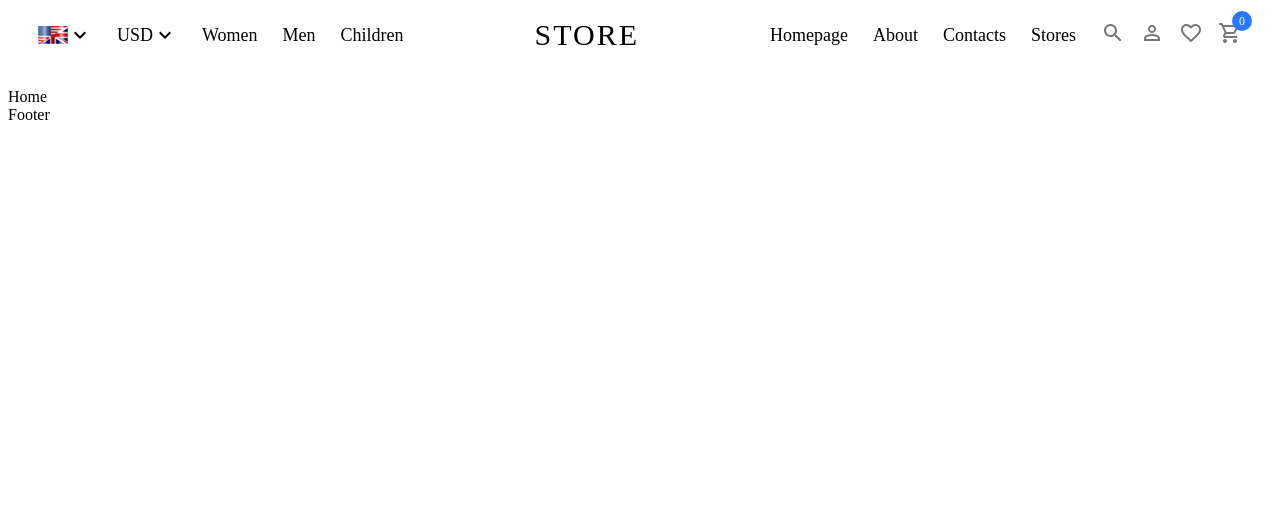
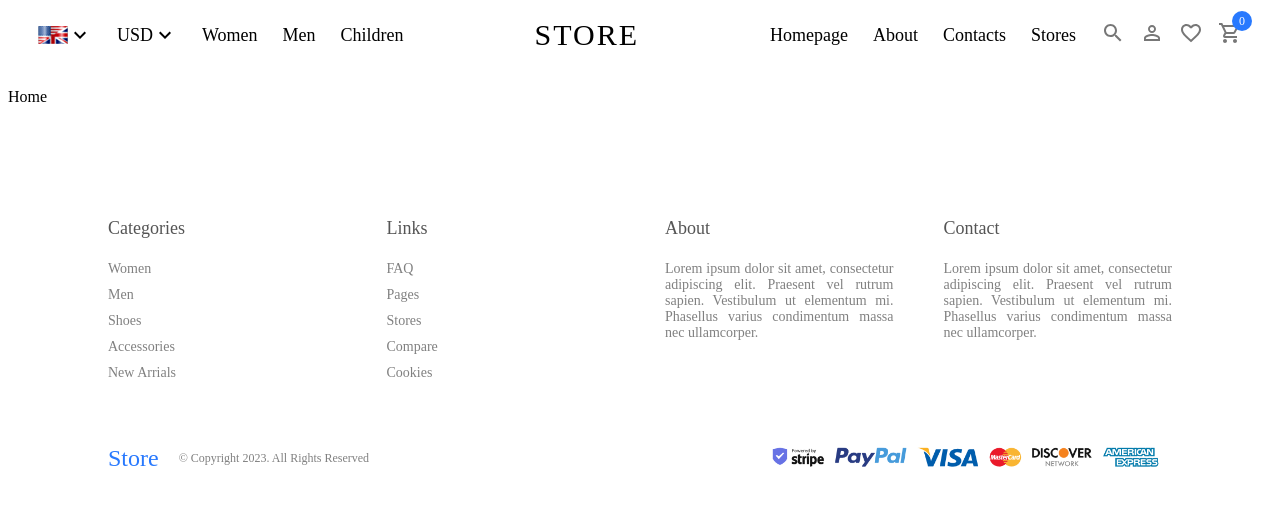
Before and after one commit to programer1983/react-e-commerce, a React (Create React App) app in the folder client/: page / in a window 1280 px wide. Shown: the top 506 px of the page. Built offline with nearby package versions, Linux system fonts and the light colour scheme.

Commit message:
create footer

```diff
--- a/client/src/components/Footer/Footer.jsx
+++ b/client/src/components/Footer/Footer.jsx
@@ -1,8 +1,49 @@
 import React from 'react'
+import "./Footer.scss"
 
 const Footer = () => {
   return (
-    <div>Footer</div>
+    <div className='footer'>
+      <div className="top">
+          <div className="item">
+            <h1>Categories</h1>
+            <span>Women</span>
+            <span>Men</span>
+            <span>Shoes</span>
+            <span>Accessories</span>
+            <span>New Arrials</span>
+          </div>
+          <div className="item">
+            <h1>Links</h1>
+            <span>FAQ</span>
+            <span>Pages</span>
+            <span>Stores</span>
+            <span>Compare</span>
+            <span>Cookies</span>
+          </div>
+          <div className="item">
+            <h1>About</h1>
+            <span>
+              Lorem ipsum dolor sit amet, consectetur adipiscing elit. Praesent vel rutrum sapien. Vestibulum ut elementum mi. Phasellus varius condimentum massa nec ullamcorper.
+            </span>
+          </div>
+          <div className="item">
+            <h1>Contact</h1>
+              <span>
+                Lorem ipsum dolor sit amet, consectetur adipiscing elit. Praesent vel rutrum sapien. Vestibulum ut elementum mi. Phasellus varius condimentum massa nec ullamcorper.
+              </span>
+            </div>
+      </div>
+      <div className="bottom">
+        <div className="left">
+          <span className='logo'>Store</span>
+          <span className='copyright'>© Copyright 2023. All Rights Reserved</span>
+        </div>
+        <div className="right">
+          <img src="img/payment.png" alt="" />
+        </div>
+      </div>
+    </div>
   )
 }
 
--- /dev/null
+++ b/client/src/components/Footer/Footer.scss
@@ -0,0 +1,55 @@
+.footer {
+    margin: 100px 100px 20px 100px;
+
+    .top {
+        display: flex;
+        gap: 50px;
+
+        .item {
+            flex: 1;
+            display: flex;
+            flex-direction: column;
+            gap: 10px;
+            text-align: justify;
+            font-size: 14px;
+
+            h1 {
+                font-size: 18px;
+                font-weight: 500;
+                color: #555;
+            }
+
+            span {
+                color: gray;
+            }
+        }
+    }
+
+    .bottom {
+        display: flex;
+        align-items: center;
+        justify-content: space-between;
+        margin-top: 50px;
+        .left {
+            display: flex;
+            align-items: center;
+
+            .logo {
+                color: #2879fe;
+                font-family: bold;
+                font-size: 24px;
+            }
+
+            .copyright {
+                margin-left: 20px;
+                font-size: 12px;
+                color: gray;
+            }
+        }
+        .right {
+            img {
+                height: 50px;
+            }
+        }
+    }
+}
```
